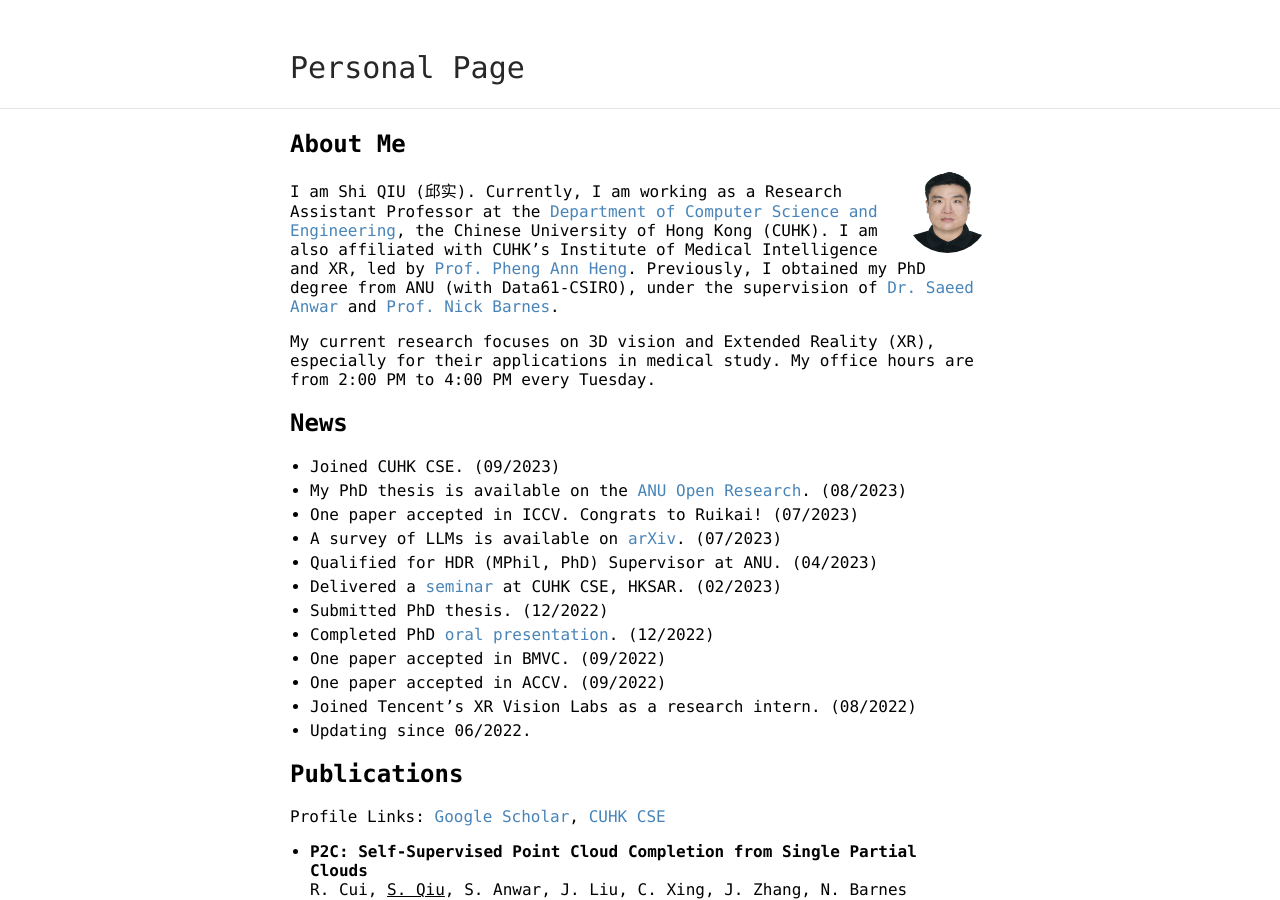
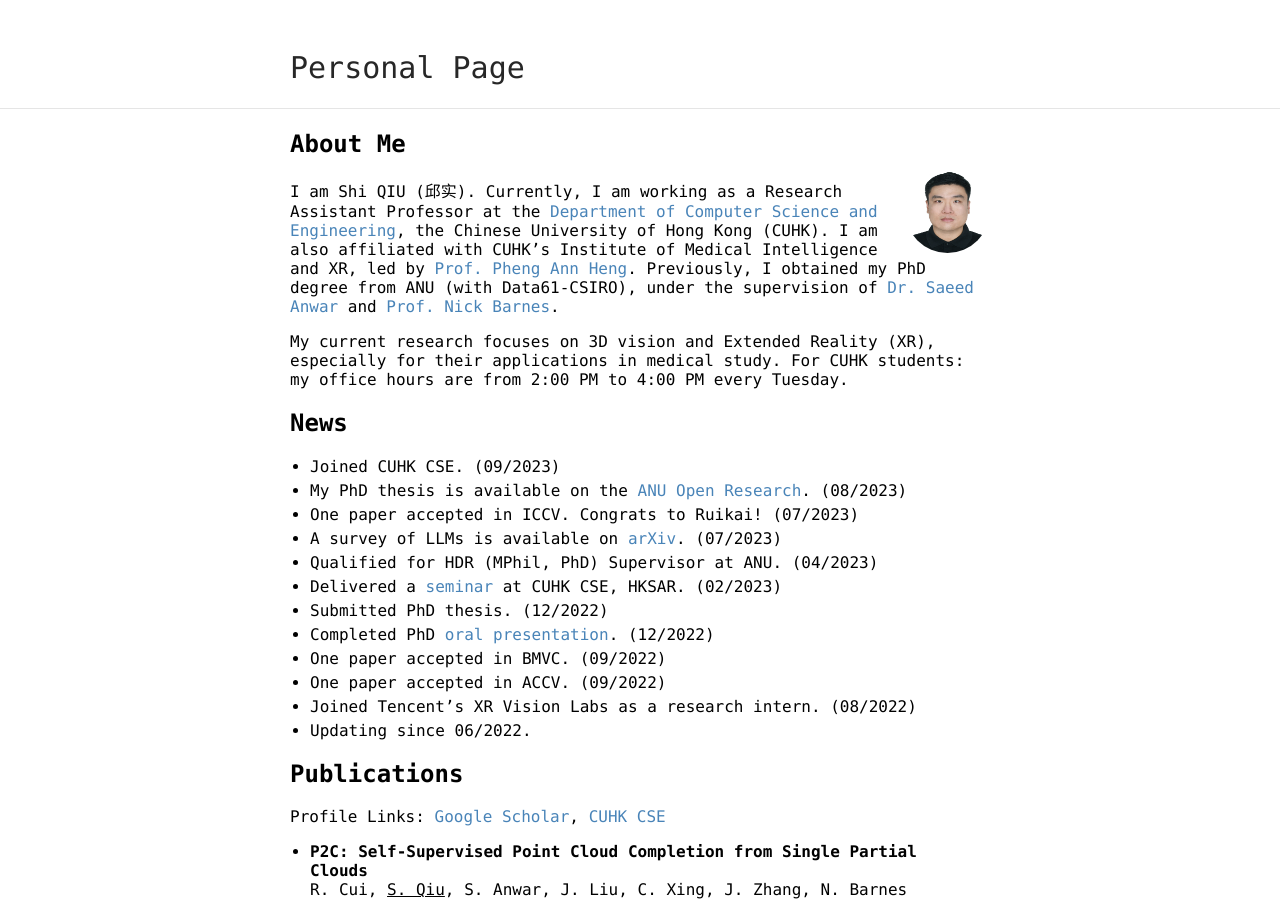
Before and after one commit to ShiQiu0419/ShiQiu0419.github.io, a Jekyll site: the page built from index.md, in a window 1280 px wide and 900 px high. Built offline with Jekyll 4.4.1, drawn with Linux system fonts in a browser that asks for light colours; our own code applies the rules of GitHub Pages for plain Markdown files.

Commit message:
Update index.md

```diff
--- a/index.md
+++ b/index.md
@@ -7,7 +7,7 @@
 
 I am Shi QIU (邱实). Currently, I am working as a Research Assistant Professor at the [Department of Computer Science and Engineering](https://www.cse.cuhk.edu.hk/), the Chinese University of Hong Kong (CUHK). I am also affiliated with CUHK's Institute of Medical Intelligence and XR, led by [Prof. Pheng Ann Heng](http://www.cse.cuhk.edu.hk/~pheng/). Previously, I obtained my PhD degree from ANU (with Data61-CSIRO), under the supervision of [Dr. Saeed Anwar](https://saeed-anwar.github.io/) and [Prof. Nick Barnes](http://users.cecs.anu.edu.au/~nmb/).
 
-My current research focuses on 3D vision and Extended Reality (XR), especially for their applications in medical study. My office hours are from 2:00 PM to 4:00 PM every Tuesday.
+My current research focuses on 3D vision and Extended Reality (XR), especially for their applications in medical study. For CUHK students: my office hours are from 2:00 PM to 4:00 PM every Tuesday.
 
 ## News
 * Joined CUHK CSE. (09/2023)
```
